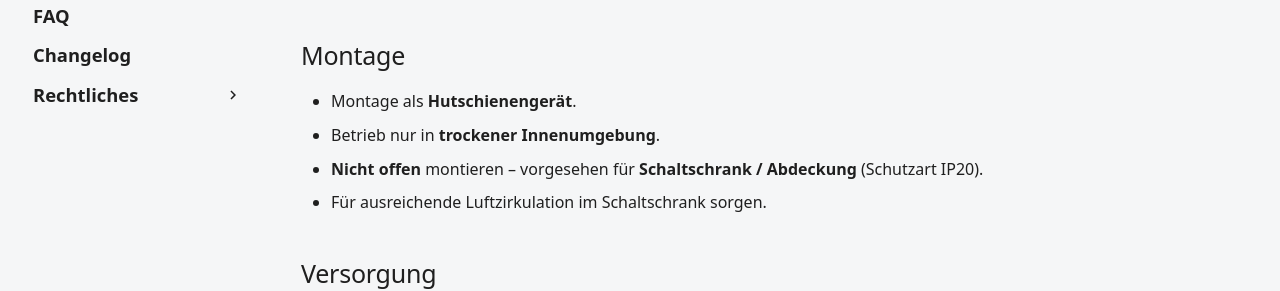
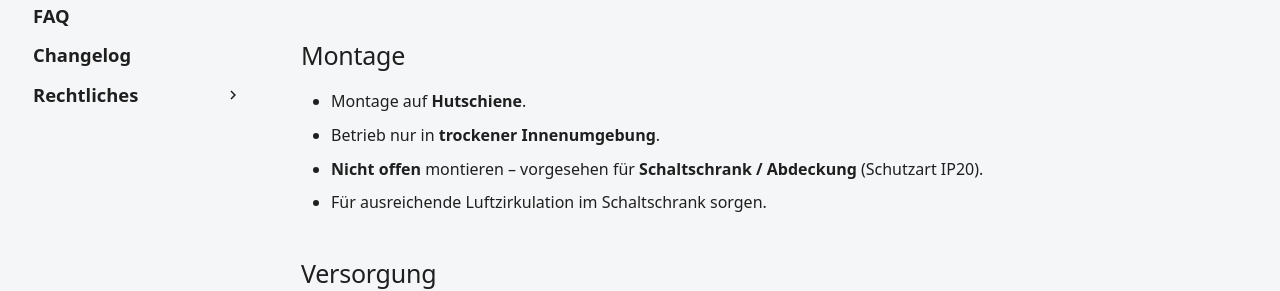
Before and after one commit to ehive-dev/doc, an MkDocs documentation site: the page built from docs/getting-started.md, in a window 1280 px wide and 900 px high. Shown: the part 359-650 px from the top of the window. Built offline with MkDocs 1.6.1 and Material for MkDocs 9.7.7, drawn with Linux system fonts in a browser that asks for light colours.

Commit message:
docs: vereinheitliche wording auf Hutschiene

```diff
--- a/docs/getting-started.md
+++ b/docs/getting-started.md
@@ -9,7 +9,7 @@
 
 ## Montage
 
-- Montage als **Hutschienengerät**.
+- Montage auf **Hutschiene**.
 - Betrieb nur in **trockener Innenumgebung**.
 - **Nicht offen** montieren – vorgesehen für **Schaltschrank / Abdeckung** (Schutzart IP20).
 - Für ausreichende Luftzirkulation im Schaltschrank sorgen.
```
Also changed, not shown: docs/hardware/overview.md (+1 -1 lines).
